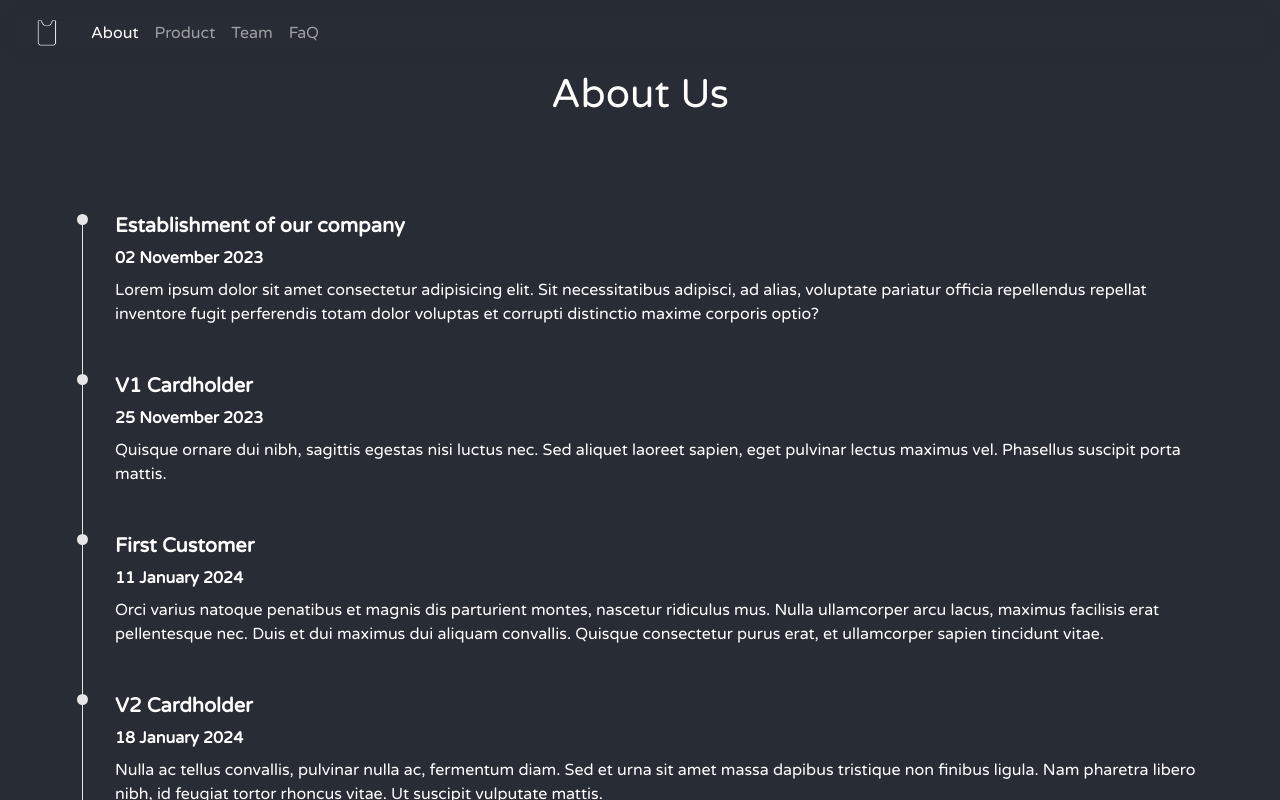
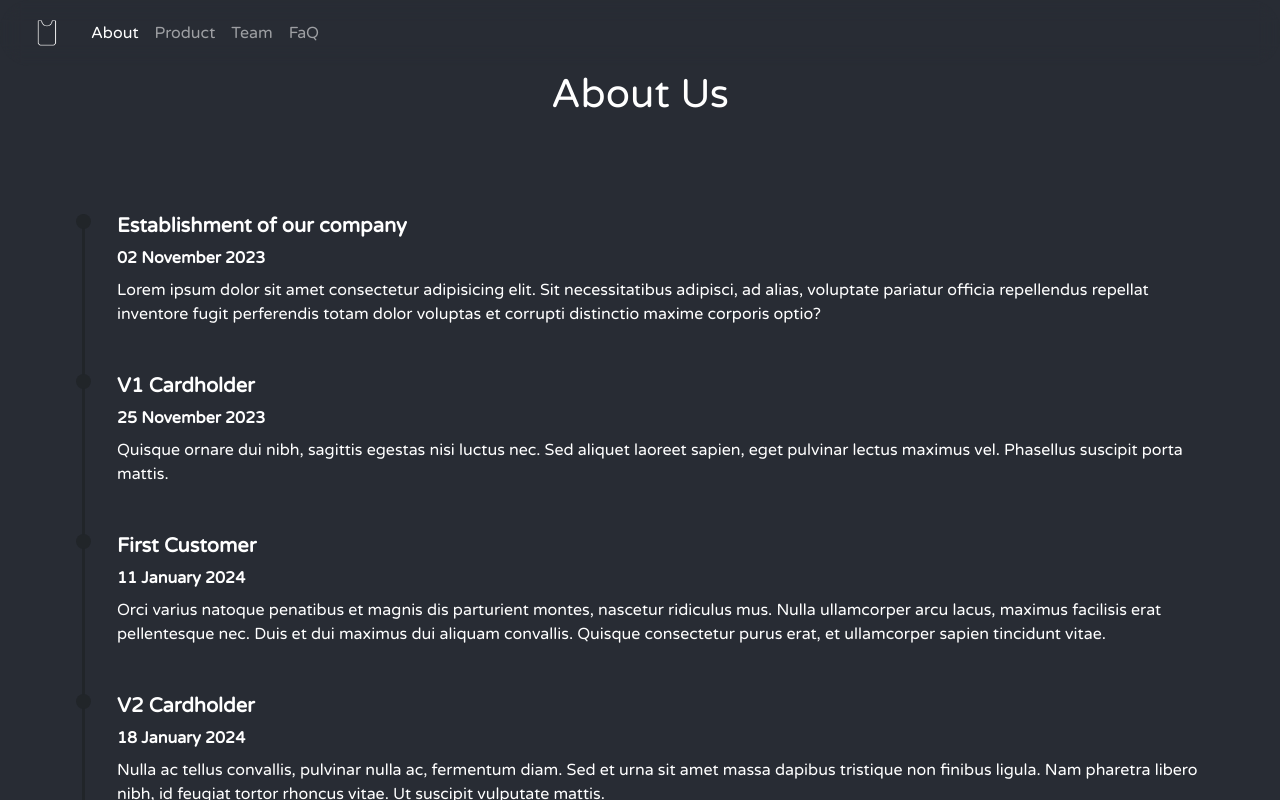
Before and after one commit to wautischer/mallet-reactJS, a React (Create React App) app: page / in a window 1280 px wide. Both pictures are taken after a click on the item "About". Shown: the top 800 px of the page. Built offline with nearby package versions, Linux system fonts and the light colour scheme.

Commit message:
about page update

```diff
--- a/src/pages/about.js
+++ b/src/pages/about.js
@@ -66,34 +66,48 @@ const About = () => {
                         use
                         state of the art technology whilst watching our environmental footprint.</p>
                     <h3>Our core Values</h3>
-                    <ol className="list-group list-group-numbered mb-5">
-                        <li className="list-group-item text-white bg-color border-0"><b>Integrity:</b> We uphold the highest
+                    <p><b>Integrity:</b> We uphold the
+                        highest
                         standards
                         of integrity in all our actions. Transparency, honesty, and ethical practices are at the
                         core of
                         everything we do.
-                        </li>
-                        <li className="list-group-item text-white bg-color border-0"><b>Innovation:</b> We embrace innovation as a
+                    </p>
+                    <p>
+                        <b>Innovation:</b> We embrace
+                        innovation as a
                         driving force for progress. Continuously seeking new and better ways, we challenge the
                         status
                         quo to provide cutting-edge solutions.
-                        </li>
-                        <li className="list-group-item text-white bg-color border-0"><b>Customer-Centric:</b> Our customers are at
+                    </p>
+                    <p>
+                        <b>Customer-Centric:</b> Our
+                        customers are at
                         the
                         heart of our business. We are committed to understanding their needs and exceeding their
                         expectations through personalized service and exceptional products.
-                        </li>
-                        <li className="list-group-item text-white bg-color border-0"><b>Teamwork:</b> We value collaboration and
+                    </p>
+                    <p>
+                        <b>Customer-Centric:</b> Our
+                        customers are at
+                        the
+                        heart of our business. We are committed to understanding their needs and exceeding their
+                        expectations through personalized service and exceptional products.
+                    </p>
+                    <p>
+                        <b>Teamwork:</b> We value
+                        collaboration and
                         believe in the collective strength of our diverse team. Together, we achieve more, fostering
                         a
                         supportive and inclusive work environment.
-                        </li>
-                        <li className="list-group-item text-white bg-color border-0"><b>Social Responsibility:</b> We recognize
+                    </p>
+                    <p>
+                        <b>Social Responsibility:</b> We
+                        recognize
                         the
                         impact of our actions on the community and environment. Committed to sustainability and
                         corporate social responsibility, we strive to make a positive contribution to the world.
-                        </li>
-                    </ol>
+                    </p>
                 </section>
                 <section className="py-5">
                     <h3>Our Team</h3>
--- a/src/pages/pages.css
+++ b/src/pages/pages.css
@@ -57,7 +57,7 @@ body {
 }
 
 .timeline {
-    border-left: 1px solid hsl(0, 0%, 90%);
+    border-left: 3px solid #212529;
     position: relative;
     list-style: none;
 }
@@ -73,11 +73,11 @@ body {
 }
 
 .timeline .timeline-item:after {
-    background-color: hsl(0, 0%, 90%);
-    left: -38px;
+    background-color: #212529;
+    left: -41px;
     border-radius: 50%;
-    height: 11px;
-    width: 11px;
+    height: 15px;
+    width: 15px;
     content: "";
 }
 
```
Lines whose indentation alone changed are shown as unchanged.
